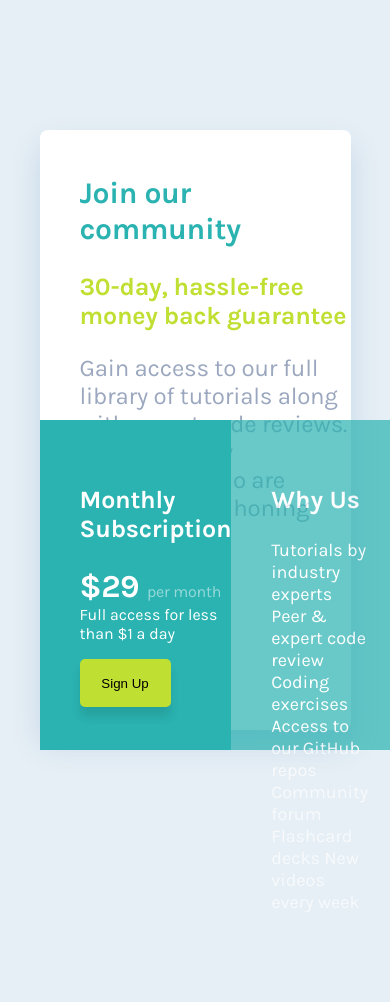
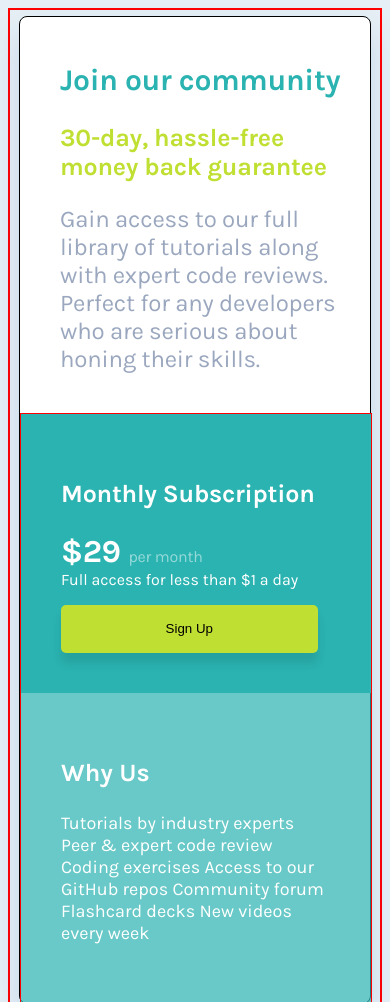
Before and after one commit to suryathink/FEMS, a plain HTML site: page single-price-grid-component-master/index.html in a window 390 px wide. Shown: the top 1002 px of the page. Before the commit the page ends 913 px from the top, so only its background shows below. Drawn offline with Linux system fonts and the light colour scheme.

Commit message:
Update styles.css

```diff
--- a/single-price-grid-component-master/styles.css
+++ b/single-price-grid-component-master/styles.css
@@ -2,9 +2,6 @@
 body {
   background-color: #e6eff5;
   font-family: "Karla";
-}
-
-body {
   display: flex;
   align-items: center;
   justify-content: center;
@@ -16,10 +13,10 @@ body {
   background: #fff;
   box-shadow: 0px 15px 30px 0px rgba(0, 81, 171, 0.15);
   width: 47%;
-  height: 600px;
+  border: 3px solid red;
   display: flex;
   flex-direction: column;
-  min-width: 311px;
+  min-width: 700px !important;
 }
 
 .first-div {
@@ -50,6 +47,7 @@ body {
   font-style: normal;
   font-weight: 400;
   letter-spacing: -0.2px;
+  margin-bottom: 40px;
 }
 
 .second-div {
@@ -132,4 +130,34 @@ body {
 
 .attribution a {
   color: hsl(228, 45%, 44%);
+}
+
+@media all and (min-width: 328px) and (max-width: 768px) {
+  body {
+    border: 2px solid red !important;
+    height: 1000px;
+  }
+  .main {
+    min-width: 0 !important;
+    width: 350px !important;
+    border: 1px solid black;
+    display: flex;
+    flex-direction: column;
+  }
+  .first-div {
+    padding: 20px 20px 0px 40px !important;
+  }
+  .second-div {
+    display: flex;
+    flex-direction: column;
+    border: 1px solid red;
+  }
+  .second-div .left,
+  .second-div .right {
+    padding: 40px;
+    width: initial;
+  }
+  .second-div .left button {
+    width: 95%;
+  }
 }/*# sourceMappingURL=styles.css.map */
```
